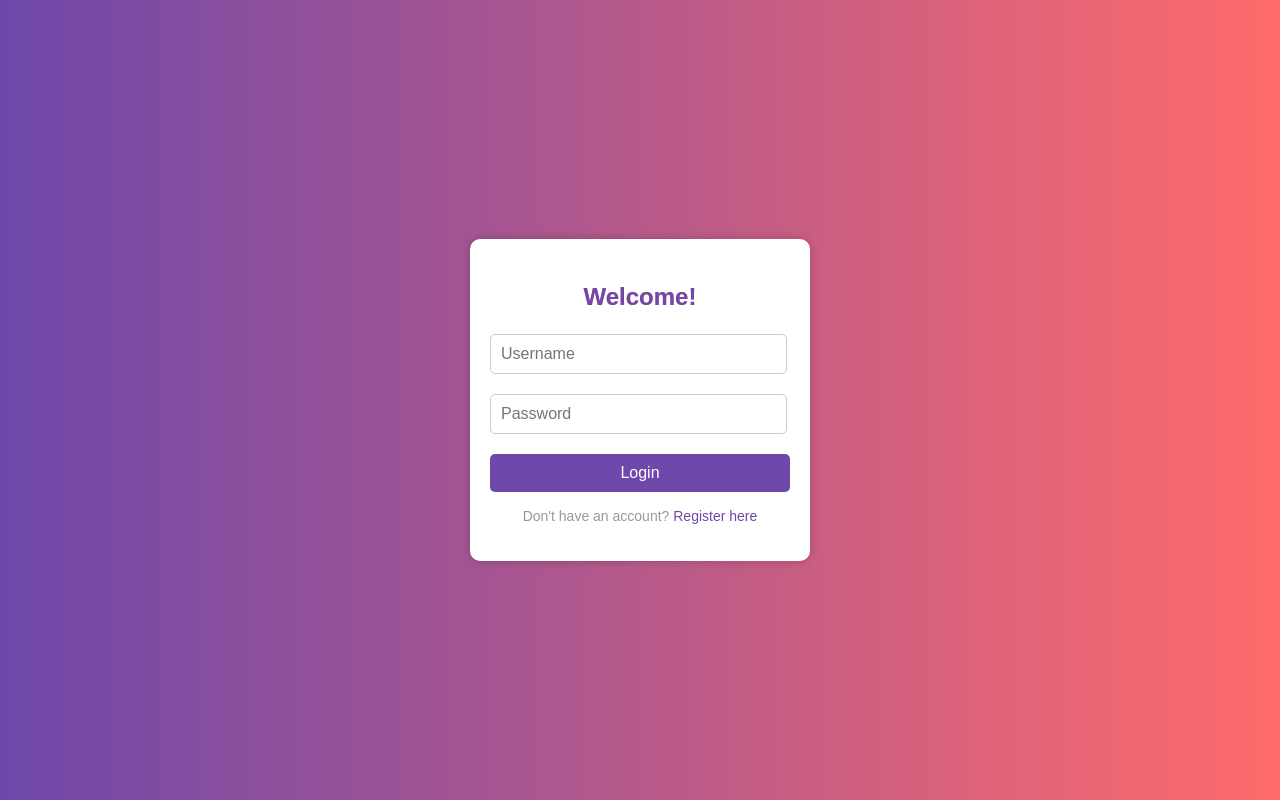
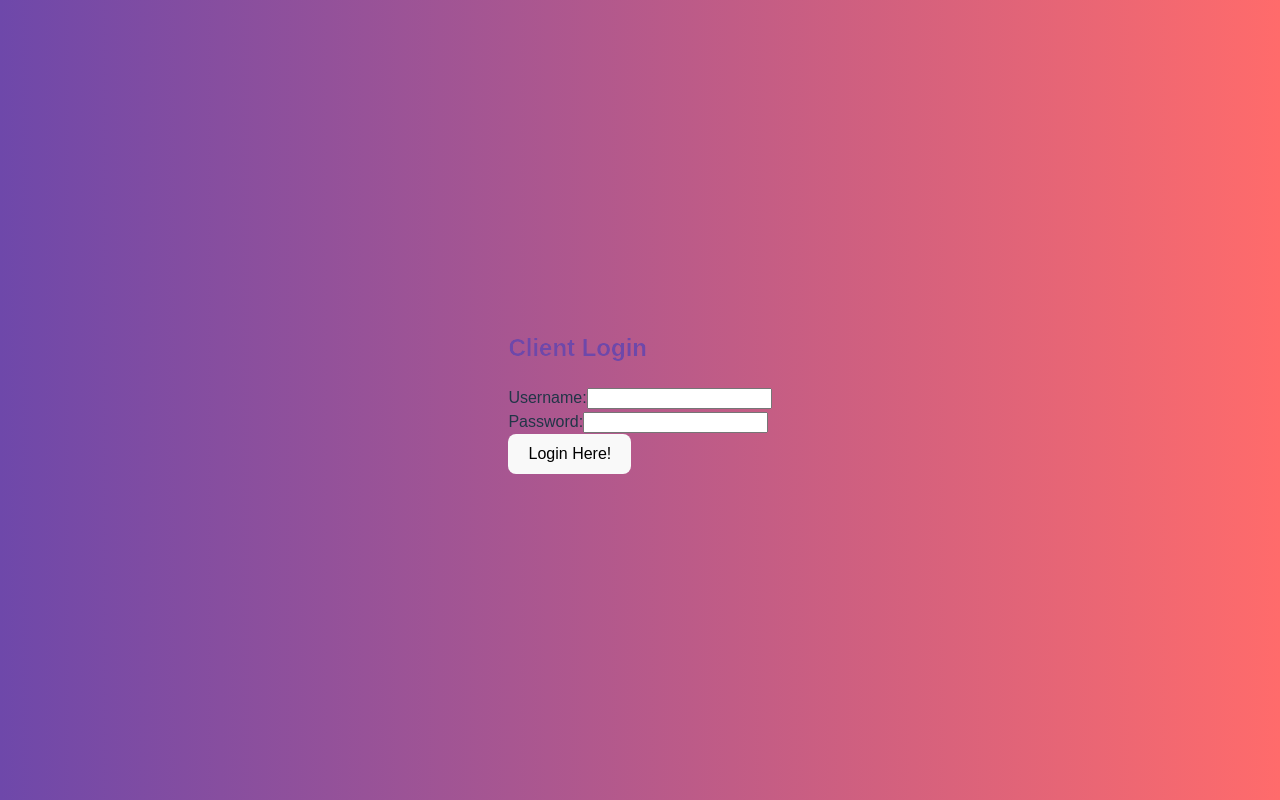
Before and after one commit to BaqirSalim/Fuel-Quote-Prediction-Platform, a React (Vite) app in the folder cosc_4353_project/: page / in a window 1280 px wide. Built offline with nearby package versions, Linux system fonts and the light colour scheme.

Commit message:
edited root

```diff
--- a/cosc_4353_project/src/routes/login.jsx
+++ b/cosc_4353_project/src/routes/login.jsx
@@ -1,5 +1,45 @@
+import { useState } from "react";
+import { useNavigate } from "react-router-dom";
+
 export default function Login(){
+    const [username, setUsername] = useState('')
+    const [password, setPassword] = useState('')
+    const [error, setError] = useState('')
+    const navigate = useNavigate()
+
+    const handleSubmit = (e) => {
+        e.preventDefault();
+        if(username == '' || password == '')
+        {
+            setError("Username or Password empty")
+        }
+        else
+        {
+            navigate('/profile')
+        }
+    }
+
     return (
-        <div>Hello</div>
+        <div>
+            <h2>Client Login</h2>
+            <form onSubmit={handleSubmit}>
+                <label htmlFor="log-username">Username:</label>
+                <input
+                type="text"
+                id="log-username"
+                value={username}
+                onChange={(e) => setUsername(e.target.value)}
+                /><br/>
+                <label htmlFor="log-password">Password:</label>
+                <input
+                type="password"
+                id="log-password"
+                value={password}
+                onChange={(e) => setPassword(e.target.value)}
+                /><br/>
+                <button>Login Here!</button>
+            </form>
+            <p>{error}</p>
+        </div>
     );
 }
--- a/cosc_4353_project/src/routes/profile.jsx
+++ b/cosc_4353_project/src/routes/profile.jsx
@@ -1,4 +1,5 @@
 import { useState } from "react";
+import { useNavigate } from "react-router-dom";
 
 export default function Profile() {
     const [fullName, setFullName] = useState('');
--- a/cosc_4353_project/src/routes/root.jsx
+++ b/cosc_4353_project/src/routes/root.jsx
@@ -1,23 +1,13 @@
 import React from 'react';
 import '../styles/root.css'; // Import the CSS file from the 'styles' folder
+import { useState } from "react";
+import { useNavigate } from "react-router-dom";
+import Login from './login';
 
 export default function Root() {
+
+
     return (
-        <div className="container">
-            <div className="box">
-
-                <form>
-                    <h2>Welcome!</h2>
-                    <div className="textbox">
-                        <input type="text" placeholder="Username" />
-                    </div>
-                    <div className="textbox">
-                        <input type="password" placeholder="Password" />
-                    </div>
-                    <input type="submit" className="loginButton" value="Login" />
-                </form>
-                <p className="registerText">Don't have an account? <a href="/register">Register here</a></p>
-            </div>
-        </div>
+        < Login />
     );
 }
```
Also changed, not shown: cosc_4353_project/src/main.jsx (+7 -1 lines), cosc_4353_project/src/routes/register.jsx (line endings or trailing spaces).
